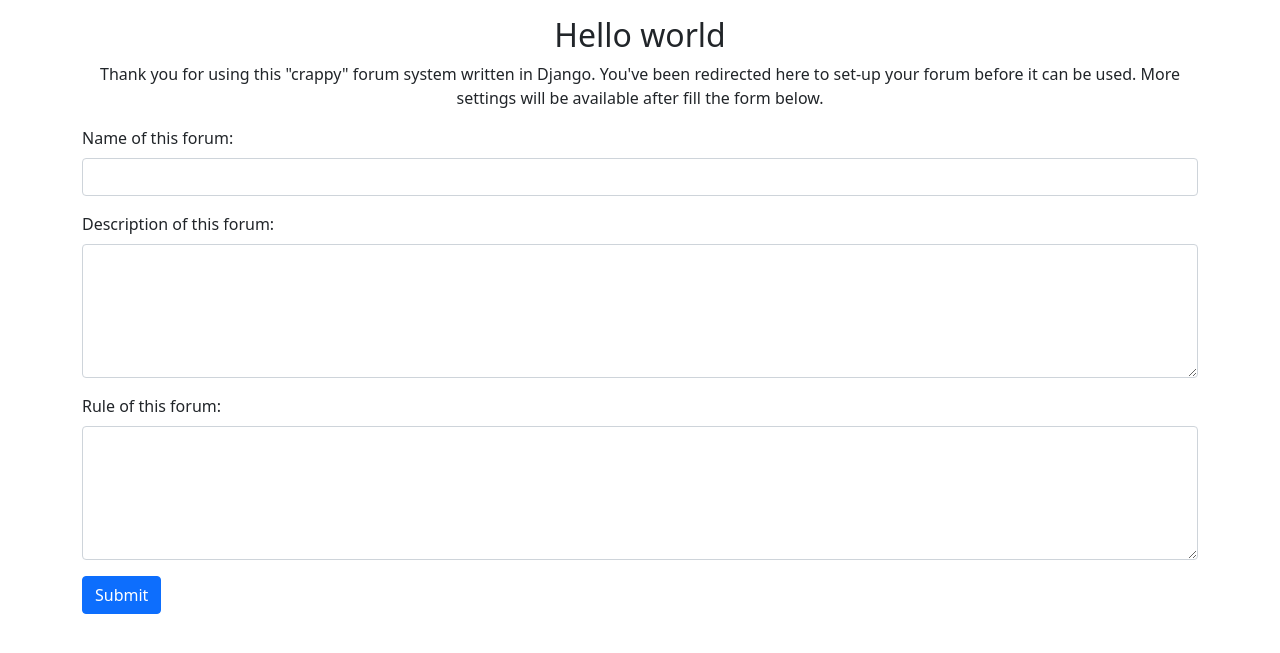
After one commit to sprucecellodev125/bruhforum, a Django app: page /setup/ in a window 1280 px wide. The commit adds this page. Shown: the top 653 px of the page. Run offline with Django 4.2, Linux system fonts and the light colour scheme.

Commit message:
Added Core model + Setup UI

```diff
--- a/mainforum/context_processors.py
+++ b/mainforum/context_processors.py
@@ -1,9 +1,9 @@
 from django.conf import settings
+from .models import Core
 
 def global_context(request):
-    # Add your context variables here
     context = {
         'DEBUG': settings.DEBUG,
-        # Add more variables as needed
+        'core': Core.objects.all()
     }
     return context
--- a/mainforum/models.py
+++ b/mainforum/models.py
@@ -7,6 +7,8 @@ from django.utils import timezone
 class Core(models.Model):
     rules = models.TextField()
     about = models.TextField()
+    needsetup = models.BooleanField(default=True)
+    name = models.CharField(max_length=255, null=True)
 
 
 class Post(models.Model):
--- /dev/null
+++ b/mainforum/static/style.css
@@ -0,0 +1,52 @@
+.fade-in-text {
+  animation: fadeIn 2s;
+}
+
+.fade-in-form {
+  animation: fadeIn 3s;
+}
+
+@keyframes fadeIn {
+  0% {
+    opacity: 0;
+  }
+  100% {
+    opacity: 1;
+  }
+}
+
+@-moz-keyframes fadeIn {
+  0% {
+    opacity: 0;
+  }
+  100% {
+    opacity: 1;
+  }
+}
+
+@-webkit-keyframes fadeIn {
+  0% {
+    opacity: 0;
+  }
+  100% {
+    opacity: 1;
+  }
+}
+
+@-o-keyframes fadeIn {
+  0% {
+    opacity: 0;
+  }
+  100% {
+    opacity: 1;
+  }
+}
+
+@-ms-keyframes fadeIn {
+  0% {
+    opacity: 0;
+  }
+  100% {
+    opacity: 1;
+  }
+}
--- a/mainforum/templates/master.html
+++ b/mainforum/templates/master.html
@@ -23,7 +23,7 @@
       style="background-color: #e3f2fd"
     >
       <div class="container-fluid">
-        <a class="navbar-brand" href="/">Bruhforum</a>
+        <a class="navbar-brand" href="/">{{ core.name }}</a>
         <button
           class="navbar-toggler"
           type="button"
--- /dev/null
+++ b/mainforum/templates/setup.html
@@ -0,0 +1,68 @@
+{% load static %}
+<!DOCTYPE html>
+<html lang="en">
+  <head>
+    <meta charset="UTF-8" />
+    <meta http-equiv="X-UA-Compatible" content="IE=edge" />
+    <meta name="viewport" content="width=device-width, initial-scale=1.0" />
+    <link rel="stylesheet" href="{% static 'style.css' %}" />
+    <link
+      href="https://cdn.jsdelivr.net/npm/bootstrap@5.0.2/dist/css/bootstrap.min.css"
+      rel="stylesheet"
+      integrity="sha384-EVSTQN3/azprG1Anm3QDgpJLIm9Nao0Yz1ztcQTwFspd3yD65VohhpuuCOmLASjC"
+      crossorigin="anonymous"
+    />
+    <script
+      src="https://cdn.jsdelivr.net/npm/bootstrap@5.0.2/dist/js/bootstrap.bundle.min.js"
+      integrity="sha384-MrcW6ZMFYlzcLA8Nl+NtUVF0sA7MsXsP1UyJoMp4YLEuNSfAP+JcXn/tWtIaxVXM"
+      crossorigin="anonymous"
+    ></script>
+    <title>{% block title %} Forum setup {% endblock title %}</title>
+  </head>
+  <body>
+    <div class="container mt-3">
+      <h2 class="text-center fade-in-text">Hello world</h2>
+      <p class="text-center fade-in-text">
+        Thank you for using this "crappy" forum system written in Django. You've
+        been redirected here to set-up your forum before it can be used. More
+        settings will be available after fill the form below.
+      </p>
+      <form method="post" class="fade-in-form">
+        {% csrf_token %}
+        <div class="mb-3">
+          <label for="name" class="form-label">Name of this forum:</label>
+          <input
+            type="text"
+            class="form-control"
+            id="name"
+            name="name"
+          />
+        </div>
+        <div class="mb-3">
+          <label for="about" class="form-label"
+            >Description of this forum:</label
+          >
+          <textarea
+            type="text"
+            class="form-control"
+            id="about"
+            name="about"
+            rows="5"
+          ></textarea>
+        </div>
+        <div class="mb-3">
+          <label for="rules" class="form-label">Rule of this forum:</label>
+          <textarea
+            type="text"
+            class="form-control"
+            id="rules"
+            name="rules"
+            rows="5"
+          ></textarea>
+        </div>
+        <button type="submit" class="btn btn-primary">Submit</button>
+      </form>
+    </div>
+    <br />
+  </body>
+</html>
--- a/mainforum/templates/viewpost.html
+++ b/mainforum/templates/viewpost.html
@@ -31,7 +31,7 @@
 <div class="card">
   <div class="card-body">
     <h4 class="card-title">{{ post.posttitle }}</h4>
-    <p class="card-text">{{ post.postmessage }}</p>
+    <p class="card-text">{{ post.postmessage|linebreaksbr }}</p>
     <p class="card-subtitle text-muted">
       Posted by
       <a
@@ -60,7 +60,7 @@
             >{{ comment.commentusername }}</a
           >
         </h6>
-        <p class="card-text">{{ comment.commentmessage }}</p>
+        <p class="card-text">{{ comment.commentmessage|linebreaksbr }}</p>
         <p class="card-subtitle text-muted">{{ comment.commentdate }}</p>
         {% if is_mod %}
         <button
--- a/mainforum/urls.py
+++ b/mainforum/urls.py
@@ -12,4 +12,5 @@ urlpatterns = [
     path('api/banuser/', views.banuser, name='banuser'),
     path('api/removecomment/', views.removecomment, name='removecomment'),
     path('api/removepost/', views.removepost, name='removepost'),
+    path('setup/', views.setup, name='setup')
 ]
--- a/mainforum/views.py
+++ b/mainforum/views.py
@@ -3,7 +3,7 @@ from django.contrib.auth import authenticate, login, logout, get_user_model
 from django.contrib.auth.models import User, Group
 from django.contrib.auth.decorators import login_required
 from django.shortcuts import render, redirect
-from .models import Post, Comment
+from .models import Core, Post, Comment
 from django import forms, template
 from django.http import HttpResponse, JsonResponse
 from django.views.decorators.http import require_POST
@@ -25,15 +25,33 @@ class PostForm(forms.Form):
     posttitle = forms.CharField(max_length=255)
     postmessage = forms.CharField(widget=forms.Textarea)
 
-# Public content
-# This is where my bad coding practice goes on
 
+class SetupForm(forms.Form):
+    rules = forms.CharField(widget=forms.Textarea)
+    about = forms.CharField(widget=forms.Textarea)
+    name = forms.CharField(max_length=255)
+
+
+def setup(request):
+    form = SetupForm(request.POST or None)
+    if form.is_valid():
+        corecontent = Core()
+        corecontent.name = form.cleaned_data['name']
+        corecontent.about = form.cleaned_data['about']
+        corecontent.rules = form.cleaned_data['rules']
+        corecontent.needsetup = False
+        corecontent.save()
+        return redirect('homepage')
+    return render(request, 'setup.html', {'form': form})
 
 def homepage(request):
     allpost = Post.objects.all().order_by('-postdate').values()
-    rulestxt = open("rules.txt", "r")
-    rules = rulestxt.read()
+    try:
+        core = Core.objects.get()
+    except Core.DoesNotExist:
+        core = None
     user_groups = request.user.groups.all()
+    need_setup = Core.objects.values_list('needsetup', flat=True).first()
     is_mod = False
     for group in user_groups:
         if group.name == 'Moderator' or group.name == 'Admin':
@@ -42,10 +60,16 @@ def homepage(request):
     context = {
         'allpost': allpost,
         'is_mod': is_mod,
-        'rules': rules,
+        'core': core,
     }
-    return render(request, 'main.html', context)
 
+    match need_setup:
+        case True:
+            return redirect('setup')
+        case False:
+            return render(request, 'main.html', context)
+        case None:
+            return redirect('setup')
 
 def viewlogin(request):
     if request.method == 'POST':
@@ -87,6 +111,7 @@ def viewpost(request, id):
     post = Post.objects.get(id=id)
     comments = Comment.objects.filter(commentforpost=post)
     form = CommentForm(request.POST or None)
+    need_setup = Core.objects.values_list('needsetup', flat=True).first()
     user_groups = request.user.groups.all()
     is_mod = False
     is_banned = True
@@ -107,10 +132,11 @@ def viewpost(request, id):
                'is_mod': is_mod,
                'is_banned': is_banned,
                }
-    return render(request, 'viewpost.html', context)
-
-# Mod-only category
-
+    match need_setup:
+        case True:
+            return redirect(homepage)
+        case False:
+            return render(request, 'viewpost.html', context)
 
 def viewmember(request, id):
     member = User.objects.get(pk=id)
@@ -125,17 +151,20 @@ def viewmember(request, id):
 
 def modonly(request):
     user_groups = request.user.groups.all()
+    need_setup = Core.objects.values_list('needsetup', flat=True).first()
     is_mod = False
     for group in user_groups:
         if group.name == 'Moderator' or group.name == 'Admin':
             is_mod = True
 
-    if is_mod:
+    if is_mod and need_setup == False :
         members = User.objects.filter(groups__name='Member')
         context = {'members': members}
         return render(request, 'modpanel.html', context)
+    elif need_setup == False:
+        return HttpResponse(status=404)
     else:
-        return HttpResponse(status=404)
+        return redirect(homepage)
 
 
 @require_POST
--- a/rules.txt
+++ /dev/null
@@ -1 +0,0 @@
-1. Be nice
```
Also changed, not shown: mainforum/templates/main.html (+9 -3 lines).
